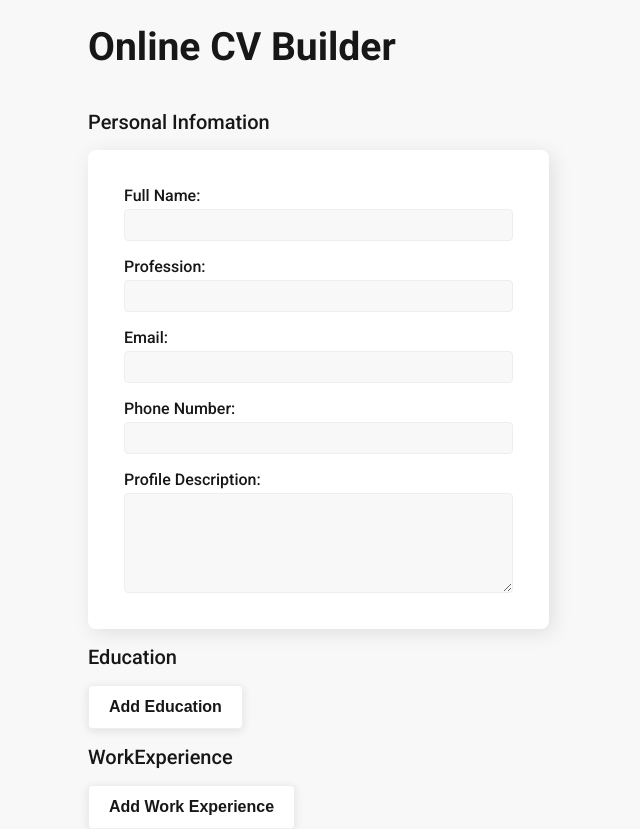
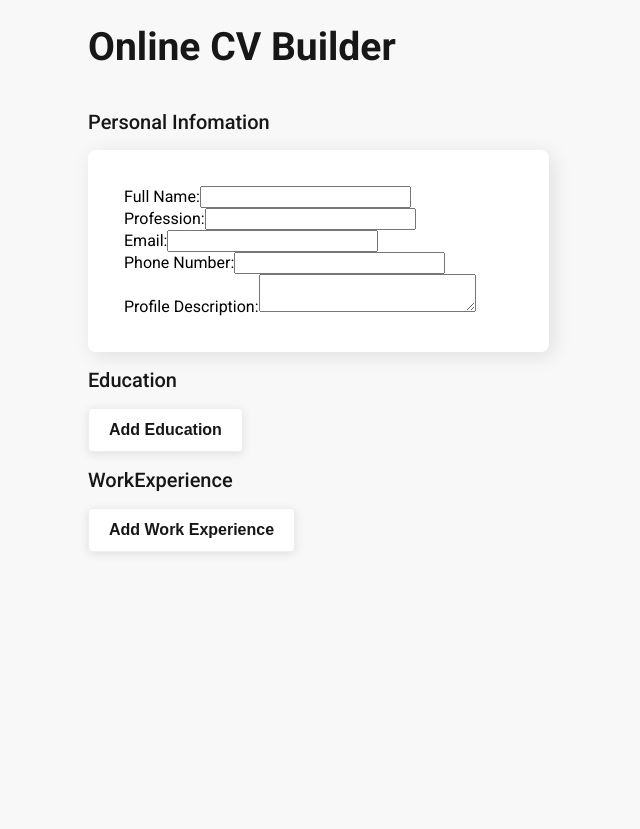
Before and after one commit to mark-akom/cv-builder, a React (Create React App) app: page / in a window 1280 px wide. Shown: the whole page, without its empty margins (40-680 px from the left). After the commit the page ends 800 px from the top, so only its background shows below. Built offline with nearby package versions, Linux system fonts and the light colour scheme.

Commit message:
removed form styling

```diff
--- a/src/styles/personal-info.css
+++ b/src/styles/personal-info.css
@@ -1,7 +1,6 @@
 /* styling of the personal form */
 
 .personal-details-container form {
-    /* border: 1px solid; */
     padding: 36px;
     background-color: white;
     border-radius: 8px;
@@ -9,25 +8,25 @@
     box-shadow: 4px 4px 20px rgba(0, 0, 0, 0.1);
 }
 
-.personal-details-container form div {
+/* .personal-details-container form div {
     display: flex;
     flex-direction: column;
     margin-bottom: 16px;
-}
+} */
 
-.personal-details-container form div:last-child {
+/* .personal-details-container form div:last-child {
     margin-bottom: 0;
-}
+} */
 
-.personal-details-container form label {
+/* .personal-details-container form label {
     display: block;
     font-size: var(--body-font-size);
     font-weight: 500;
     margin-bottom: 4px;
     color: var(--heading-text-color);
-}
+} */
 
-.personal-details-container form input,
+/* .personal-details-container form input,
 .personal-details-container form textarea {
     padding: 6px 8px;
     outline: none;
@@ -35,10 +34,10 @@
     border-radius: 4px;
     color: var(--body-text-color);
     background-color: var(--app-bg-color);
-}
+} */
 
-.personal-details-container form textarea {
+/* .personal-details-container form textarea {
     height: 100px;
     width: auto;
     resize: vertical;
-}
+} */
```
